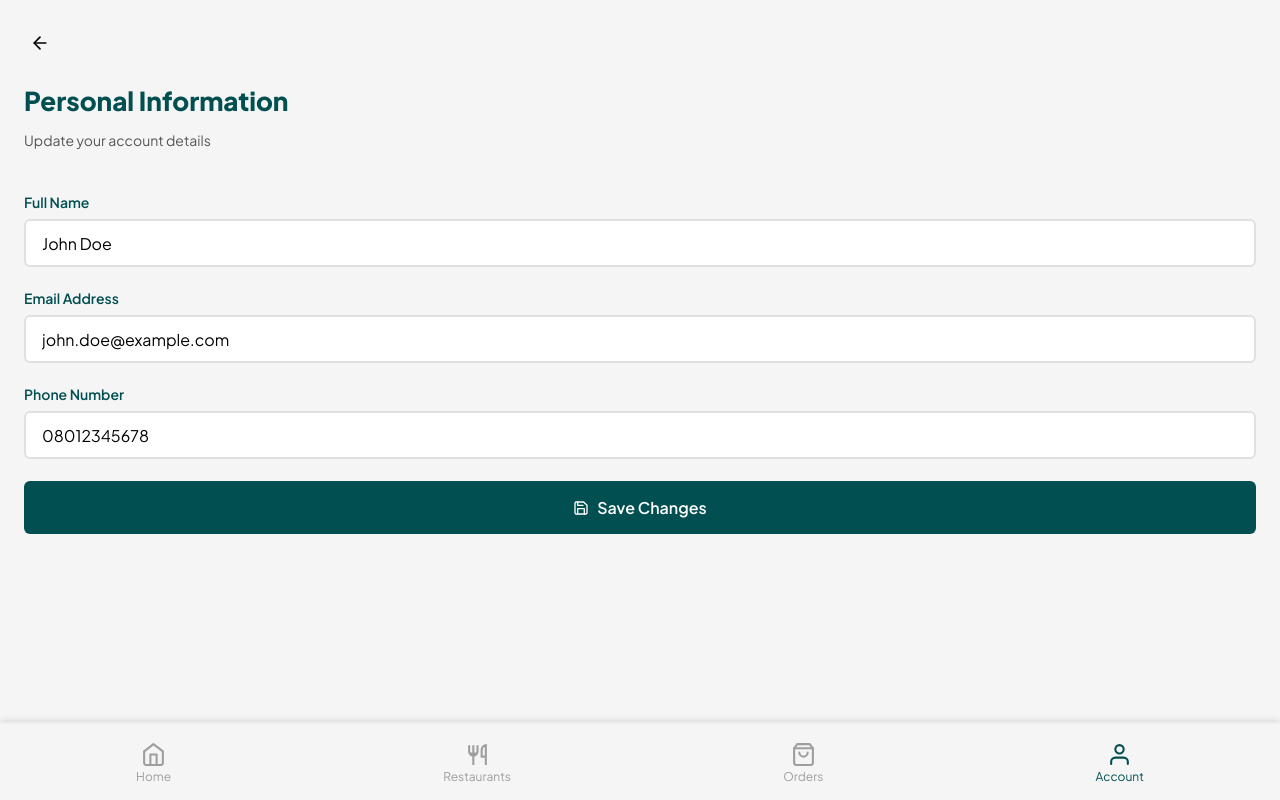
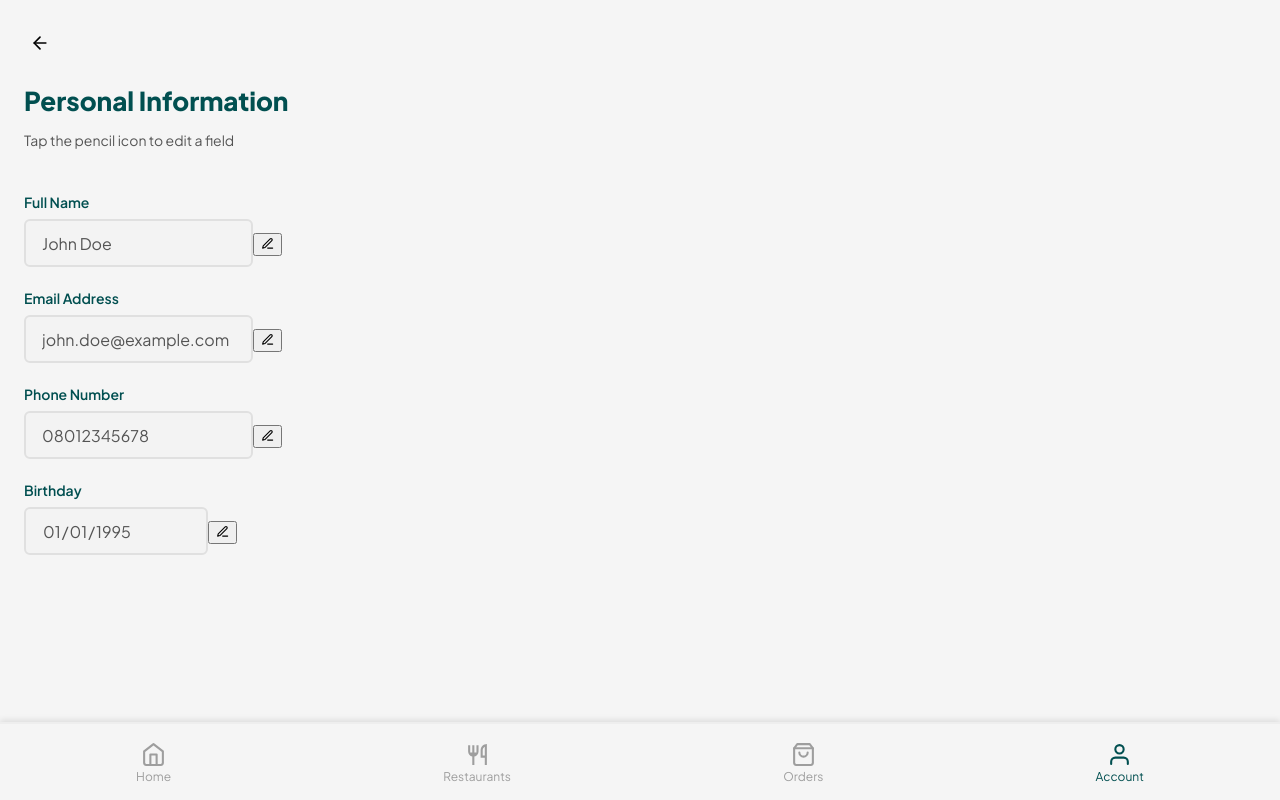
Before and after one commit to ay30bg/droppa, a React (Create React App) app: page /profile/personal-details in a window 1280 px wide. Built offline with nearby package versions, Linux system fonts and the light colour scheme.

Commit message:
Update PersonalDetails.jsx

```diff
--- a/src/pages/PersonalDetails.jsx
+++ b/src/pages/PersonalDetails.jsx
@@ -1,5 +1,5 @@
 import React, { useState, useEffect } from "react";
-import { FiArrowLeft, FiSave } from "react-icons/fi";
+import { FiArrowLeft, FiSave, FiEdit3 } from "react-icons/fi";
 import { useNavigate } from "react-router-dom";
 import "../styles/personaldetails.css";
 
@@ -10,6 +10,15 @@ export default function PersonalInformationPage() {
     name: "",
     email: "",
     phone: "",
+    birthday: "",
+  });
+
+  // controls which field is editable
+  const [isEditing, setIsEditing] = useState({
+    name: false,
+    email: false,
+    phone: false,
+    birthday: false,
   });
 
   useEffect(() => {
@@ -22,29 +31,34 @@ export default function PersonalInformationPage() {
         name: "John Doe",
         email: "john.doe@example.com",
         phone: "08012345678",
+        birthday: "1995-01-01",
       });
     }
   }, []);
+
+  const enableField = (field) => {
+    setIsEditing(prev => ({
+      ...prev,
+      [field]: true,
+    }));
+  };
 
   const handleChange = (field, value) => {
     setUserData(prev => ({ ...prev, [field]: value }));
   };
 
   const handleSave = () => {
-    const emailRegex = /^[^\s@]+@[^\s@]+\.[^\s@]+$/;
+    localStorage.setItem("userData", JSON.stringify(userData));
 
-    if (!emailRegex.test(userData.email)) {
-      alert("Please enter a valid email address");
-      return;
-    }
+    // lock all inputs again after saving
+    setIsEditing({
+      name: false,
+      email: false,
+      phone: false,
+      birthday: false,
+    });
 
-    if (!userData.phone || userData.phone.length < 8) {
-      alert("Please enter a valid phone number");
-      return;
-    }
-
-    localStorage.setItem("userData", JSON.stringify(userData));
-    alert("Personal information updated successfully!");
+    alert("Profile updated successfully!");
     navigate(-1);
   };
 
@@ -58,45 +72,101 @@ export default function PersonalInformationPage() {
         </button>
 
         <h1 className="pi-title">Personal Information</h1>
-        <p className="pi-subtext">Update your account details</p>
+        <p className="pi-subtext">Tap the pencil icon to edit a field</p>
       </div>
 
-      {/* Form */}
       <div className="pi-form">
 
+        {/* NAME */}
         <div className="pi-input-group">
           <label className="pi-label">Full Name</label>
+
+          <div className="pi-input-wrap">
             <input
               type="text"
               className="pi-input"
               value={userData.name}
+              disabled={!isEditing.name}
               onChange={(e) => handleChange("name", e.target.value)}
             />
+
+            {!isEditing.name && (
+              <button className="pi-edit-btn" onClick={() => enableField("name")}>
+                <FiEdit3 />
+              </button>
+            )}
+          </div>
         </div>
 
+        {/* EMAIL */}
         <div className="pi-input-group">
           <label className="pi-label">Email Address</label>
+
+          <div className="pi-input-wrap">
             <input
               type="email"
               className="pi-input"
               value={userData.email}
+              disabled={!isEditing.email}
               onChange={(e) => handleChange("email", e.target.value)}
             />
+
+            {!isEditing.email && (
+              <button className="pi-edit-btn" onClick={() => enableField("email")}>
+                <FiEdit3 />
+              </button>
+            )}
+          </div>
         </div>
 
+        {/* PHONE */}
         <div className="pi-input-group">
           <label className="pi-label">Phone Number</label>
+
+          <div className="pi-input-wrap">
             <input
               type="tel"
               className="pi-input"
               value={userData.phone}
+              disabled={!isEditing.phone}
               onChange={(e) => handleChange("phone", e.target.value)}
             />
+
+            {!isEditing.phone && (
+              <button className="pi-edit-btn" onClick={() => enableField("phone")}>
+                <FiEdit3 />
+              </button>
+            )}
+          </div>
         </div>
 
+        {/* BIRTHDAY */}
+        <div className="pi-input-group">
+          <label className="pi-label">Birthday</label>
+
+          <div className="pi-input-wrap">
+            <input
+              type="date"
+              className="pi-input"
+              value={userData.birthday}
+              disabled={!isEditing.birthday}
+              onChange={(e) => handleChange("birthday", e.target.value)}
+            />
+
+            {!isEditing.birthday && (
+              <button className="pi-edit-btn" onClick={() => enableField("birthday")}>
+                <FiEdit3 />
+              </button>
+            )}
+          </div>
+        </div>
+
+        {/* SAVE BUTTON */}
+        {Object.values(isEditing).some(v => v) && (
           <button className="pi-btn" onClick={handleSave}>
             <FiSave /> Save Changes
           </button>
+        )}
       </div>
     </div>
   );
```
Lines whose indentation alone changed are shown as unchanged.
